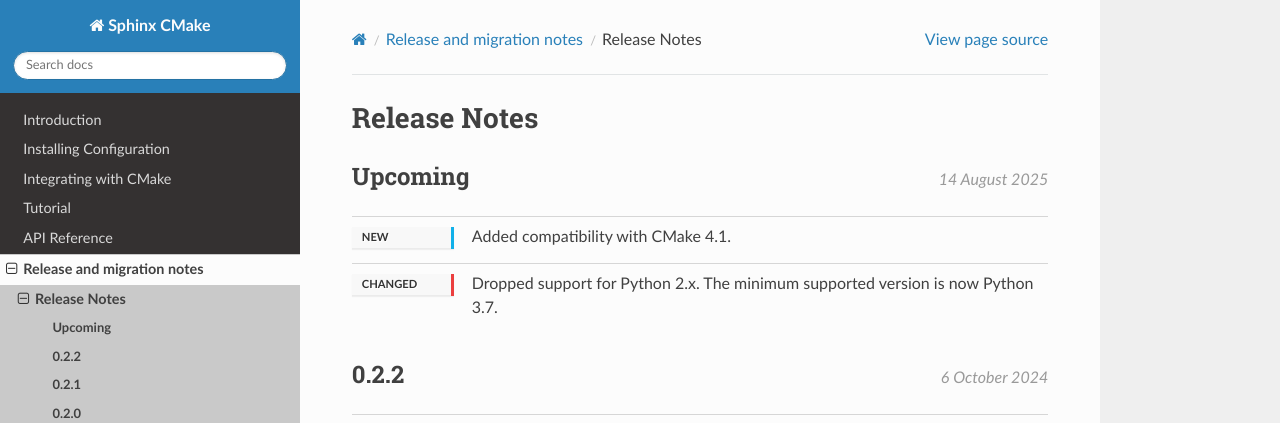
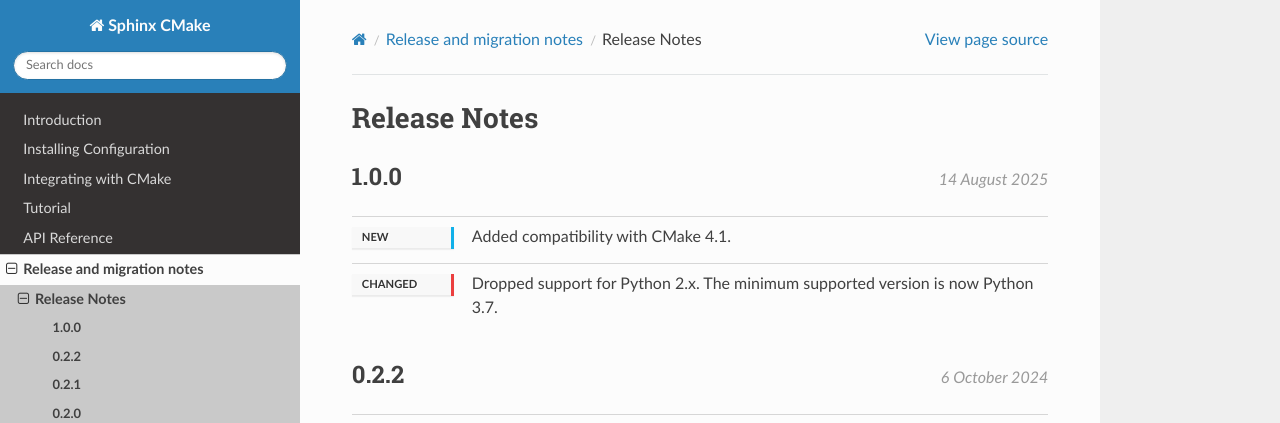
Before and after one commit to python-cmake/sphinx-cmake, a Sphinx documentation site: the page built from doc/release/release_notes.rst, in a window 1280 px wide and 1325 px high. Shown: the top 423 px of the window. Built offline with Sphinx 7.4.7 and the Read the Docs theme 3.1.0, drawn with Linux system fonts in a browser that asks for light colours.

Commit message:
Update version to 1.0.0

```diff
--- a/doc/release/release_notes.rst
+++ b/doc/release/release_notes.rst
@@ -4,7 +4,8 @@
 Release Notes
 *************
 
-.. release:: Upcoming
+.. release:: 1.0.0
+    :date: 2025-08-14
 
     .. change:: new
 
--- a/pyproject.toml
+++ b/pyproject.toml
@@ -7,7 +7,7 @@ build-backend = "hatchling.build"
 
 [project]
 name = "sphinx-cmake"
-version = "0.2.2"
+version = "1.0.0"
 description = "Provide CMake module for Sphinx"
 readme = "README.md"
 requires-python = ">=3.7, <4"
```
